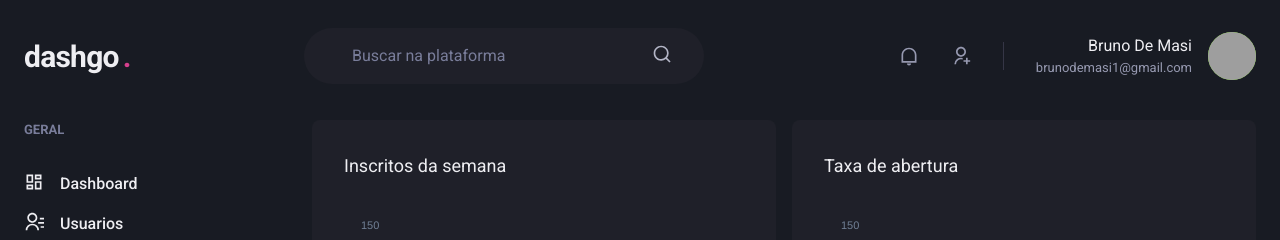
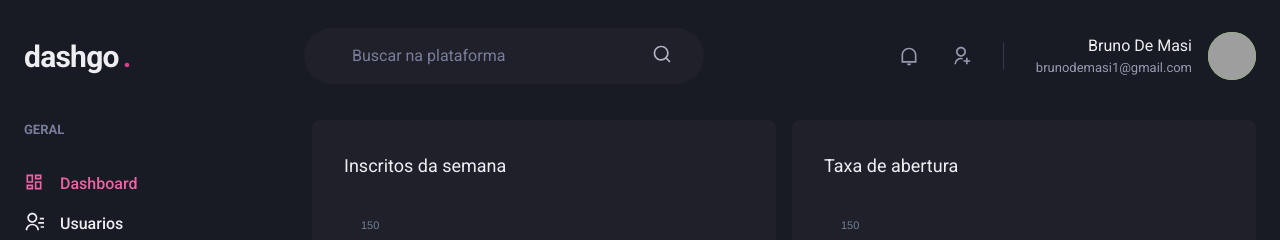
Before and after one commit to brunodmsi/dashgo, a Next.js app: page /dashboard in a window 1280 px wide. Shown: the top 240 px of the page. Built offline with nearby package versions, Linux system fonts and the light colour scheme; grey boxes are pictures that could not be loaded.

Commit message:
feat(Sidebar): shows active link

```diff
--- /dev/null
+++ b/src/components/ActiveLink.tsx
@@ -0,0 +1,37 @@
+import { cloneElement, ReactElement } from "react";
+import Link, { LinkProps } from "next/link";
+import { useRouter } from "next/router";
+
+interface ActiveLinkProps extends LinkProps {
+	children: ReactElement;
+	shouldMatchExactHref? : boolean;
+}
+
+export function ActiveLink({
+	children,
+	shouldMatchExactHref = false,
+	...rest
+}: ActiveLinkProps) {
+	const { asPath } = useRouter();
+
+	let isActive = false;
+	if (shouldMatchExactHref && (asPath === rest.href || asPath === rest.as)) {
+		isActive = true;
+	}
+
+	if (!shouldMatchExactHref && (
+			asPath.startsWith(String(rest.href)) ||
+			asPath.startsWith(String(rest.as))
+		)
+	) {
+		isActive = true;
+	}
+
+	return (
+		<Link {...rest}>
+			{cloneElement(children, {
+				color: isActive ? 'pink.400' : 'gray.50'
+			})}
+		</Link>
+	)
+}
--- a/src/components/Sidebar/NavLink.tsx
+++ b/src/components/Sidebar/NavLink.tsx
@@ -1,6 +1,8 @@
 import { Icon, Link as ChakraLink, LinkProps as ChakraLinkProps, Text } from "@chakra-ui/react";
 import { ElementType } from "react";
 import Link from 'next/link';
+
+import { ActiveLink } from '../ActiveLink';
 
 interface NavLinkProps extends ChakraLinkProps {
   icon: ElementType;
@@ -10,11 +12,11 @@
 
 export function NavLink({ children, icon, href, ...rest }: NavLinkProps) {
   return (
-		<Link href={href} passHref>
+		<ActiveLink href={href} passHref>
 			<ChakraLink display="flex" align="center" {...rest}>
 				<Icon as={icon} fontSize="20" />
 				<Text ml="4" fontWeight="medium">{children}</Text>
 			</ChakraLink>
-		</Link>
+		</ActiveLink>
   )
 }
```
